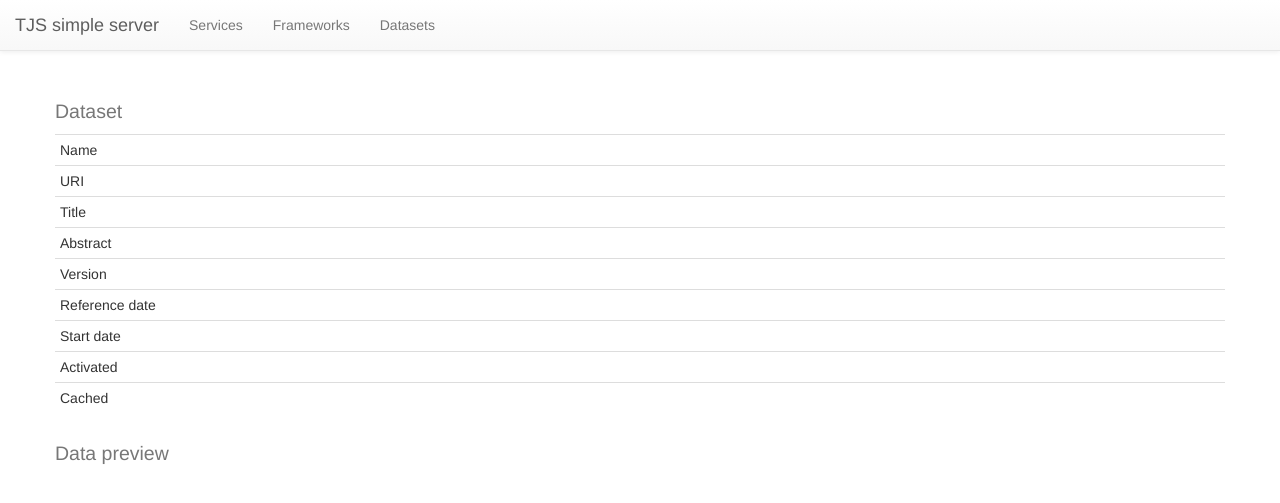
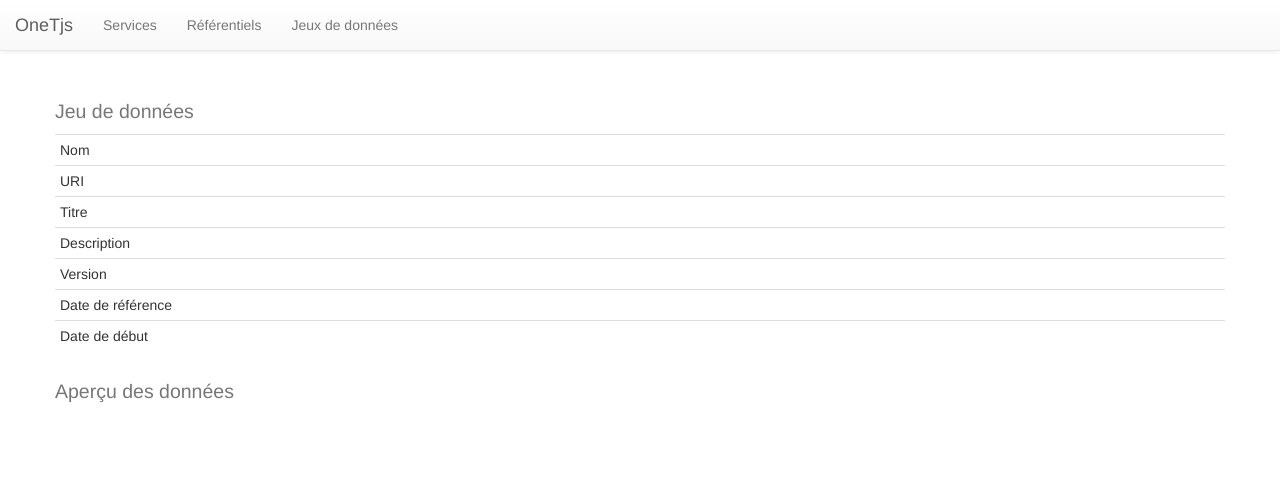
Before and after one commit to neogeo-technologies/OneTjs, a Flask app: template app/public_pages/templates/dataset.html in a window 1280 px wide. Shown: the top 503 px of the page. Run offline with Flask 2, Linux system fonts and the light colour scheme; the template is opened without the code that fills it, so the values that code supplies are empty; parts of the project's set-up code (start-up, migrations or seed data) failed here and were passed over; some libraries are stand-ins or nearby versions.

Commit message:
rename project and use french for all jinja2 templates

```diff
--- a/app/__init__.py
+++ b/app/__init__.py
@@ -2,5 +2,5 @@
 
 from .app import create_app
 
-__version__ = '0.1.4.dev'
+__version__ = '0.1.5.dev'
 __description__ = 'TJS server'
--- a/app/public_pages/templates/dataset.html
+++ b/app/public_pages/templates/dataset.html
@@ -1,12 +1,12 @@
 {% extends "base.html" %}
 
 {% block content %}
-    <h2><small>Dataset</small></h2>
+    <h2><small>Jeu de données</small></h2>
 
     <table class="table table-condensed">
         <tbody>
             <tr>
-                <td>Name</td>
+                <td>Nom</td>
                 <td>{{ dataset.name }}</td>
             </tr>
             <tr>
@@ -14,11 +14,11 @@
                 <td>{{ dataset.uri }}</td>
             </tr>
             <tr>
-                <td>Title</td>
+                <td>Titre</td>
                 <td>{{ dataset.title }}</td>
             </tr>
             <tr>
-                <td>Abstract</td>
+                <td>Description</td>
                 <td>{{ dataset.abstract }}</td>
             </tr>
             <tr>
@@ -26,29 +26,28 @@
                 <td>{{ dataset.version }}</td>
             </tr>
             <tr>
-                <td>Reference date</td>
+                <td>Date de référence</td>
                 <td>{{ dataset.reference_date }}</td>
             </tr>
             <tr>
-                <td>Start date</td>
+                <td>Date de début</td>
                 <td>{{ dataset.start_date }}</td>
             </tr>
-            <tr>
-                <td>Activated</td>
+            <!--tr>
+                <td>Activé ?</td>
                 <td>{{ dataset.activated }}</td>
             </tr>
             <tr>
-                <td>Cached</td>
+                <td>Mis en cache ?</td>
                 <td>{{ dataset.activated }}</td>
-            </tr>
+            </tr-->
         </tbody>
     </table>
 
-
-    <h2><small>Data preview</small></h2>
+    <h2><small>Aperçu des données</small></h2>
 {% if data is not none %}
 {{ data.to_html(max_rows=10, border=0, bold_rows=False, classes="table table-condensed") | safe}}
 {% else %}
-<p>Unable to retrieve data</p>
+<p>Echec lors de la récupération des données</p>
 {% endif %}
 {% endblock %}
--- a/app/public_pages/templates/services_list.html
+++ b/app/public_pages/templates/services_list.html
@@ -7,9 +7,9 @@
     <table class="table table-condensed">
         <thead>
             <tr>
-                <th>Name</th>
-                <th>Title</th>
-                <th>Activated</th>
+                <th>Nom</th>
+                <th>Titre</th>
+                <th>Activé ?</th>
             </tr>
         </thead>
         <tbody>
--- a/app/templates/base.html
+++ b/app/templates/base.html
@@ -1,12 +1,12 @@
 <!DOCTYPE html>
-    <html lang="en">
+    <html lang="fr">
     <head>
         <meta charset="utf-8">
         <meta name="viewport" content="width=device-width, initial-scale=1">
         <meta name="apple-mobile-web-app-capable" content="yes">
         <meta http-equiv="X-UA-Compatible" content="IE=edge">
 
-        <title>TJS</title>
+        <title>OneTjs</title>
 
         <link rel="stylesheet" href="https://maxcdn.bootstrapcdn.com/bootstrap/3.3.5/css/bootstrap.min.css">
         <link rel="stylesheet" href="https://maxcdn.bootstrapcdn.com/bootstrap/3.3.5/css/bootstrap-theme.min.css">
@@ -27,14 +27,14 @@
         <nav class="navbar navbar-default navbar-static-top">
             <div class="container-fluid">
                 <div class="navbar-header">
-                    <a class="navbar-brand" href="{{ url_for('public_pages.index') }}">{% block branding %}TJS simple server{% endblock %}</a>
+                    <a class="navbar-brand" href="{{ url_for('public_pages.index') }}">{% block branding %}OneTjs{% endblock %}</a>
                 </div>
 
                 <div class="collapse navbar-collapse">
                     <ul class="nav navbar-nav">
                         <li><a href="{{ url_for('public_pages.services') }}">Services</a></li>
-                        <li><a href="{{ url_for('public_pages.frameworks') }}">Frameworks</a></li>
-                        <li><a href="{{ url_for('public_pages.datasets') }}">Datasets</a></li>
+                        <li><a href="{{ url_for('public_pages.frameworks') }}">Référentiels</a></li>
+                        <li><a href="{{ url_for('public_pages.datasets') }}">Jeux de données</a></li>
                         {% block extra_nav %}{% endblock %}
                     </ul>
                 </div>
```
Also changed, not shown: app/public_pages/templates/datasets_list.html (+4 -4 lines), app/public_pages/templates/framework.html (+15 -15 lines), app/public_pages/templates/frameworks_list.html (+5 -5 lines), app/public_pages/templates/index.html (+6 -6 lines), app/public_pages/templates/service.html (+21 -21 lines), README.md.
